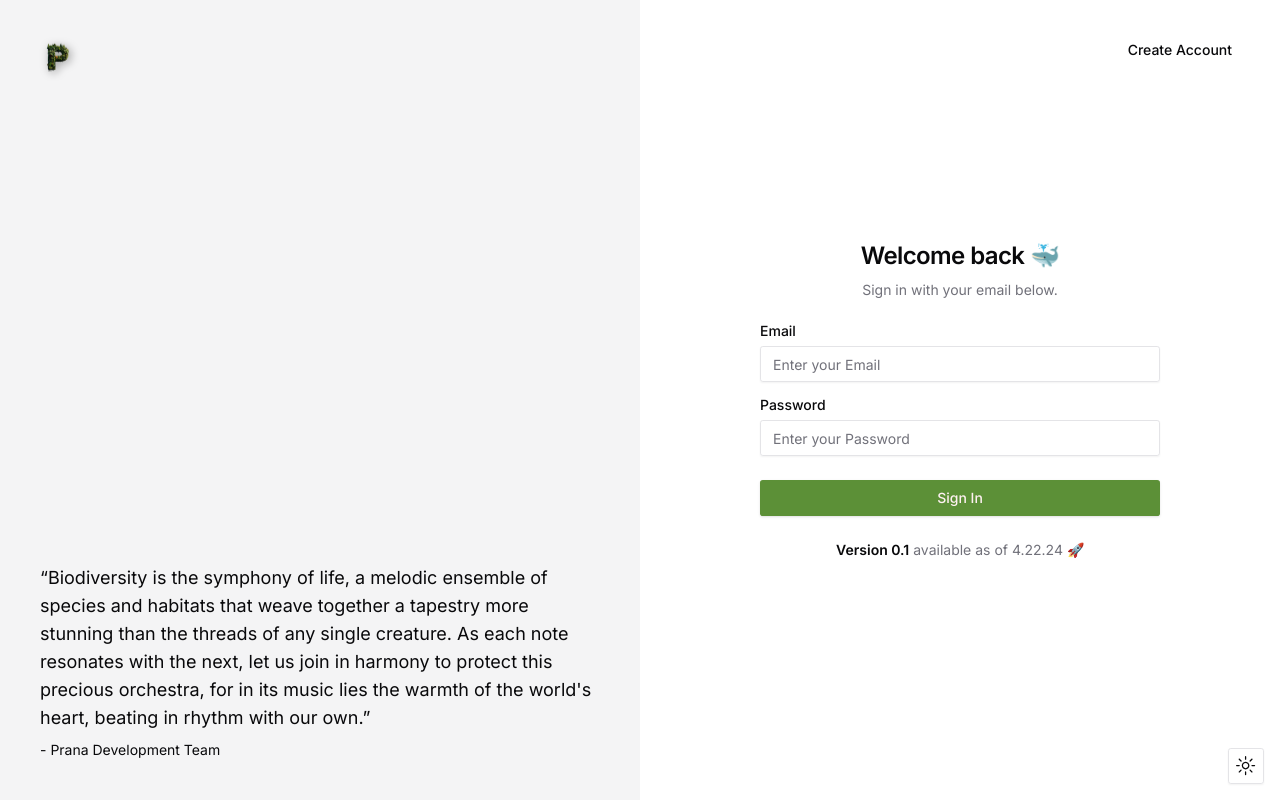
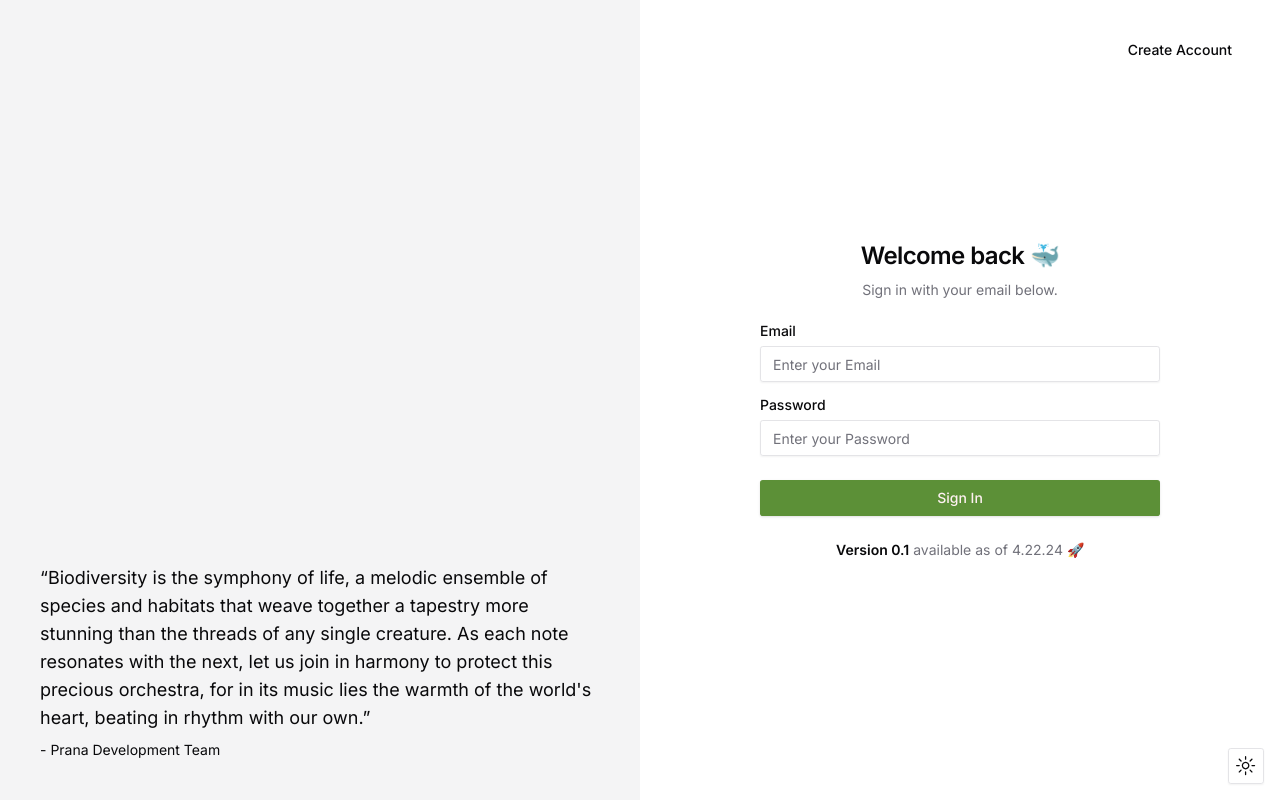
Before and after one commit to prana-bio/prana-bio, a Next.js app in the folder prana-next/: page / in a window 1280 px wide. Built offline with nearby package versions, Linux system fonts and the light colour scheme.

Commit message:
Update default-login.tsx

```diff
--- a/prana-next/src/app/components/organisms/auth/default-login.tsx
+++ b/prana-next/src/app/components/organisms/auth/default-login.tsx
@@ -82,16 +82,16 @@ export default function DefaultLogin() {
                 </Link>
                 <div className="relative hidden h-full flex-col bg-muted p-10 dark:border-r lg:flex">
                     <div className="absolute inset-0" />
-                    <div className="relative z-20 flex items-center text-lg font-medium">
+                    {/* <div className="relative z-20 flex items-center text-lg font-medium">
                         <div className="logo">
                             <Image
                                 src="/logo.png"
                                 alt="Logo"
-                                width={35}
-                                height={35}
+                                width={60}
+                                height={60}
                             />
                         </div>
-                    </div>
+                    </div> */}
                     <div className="relative z-20 mt-auto">
                         <blockquote className="space-y-2">
                             <p className="text-lg">
```
